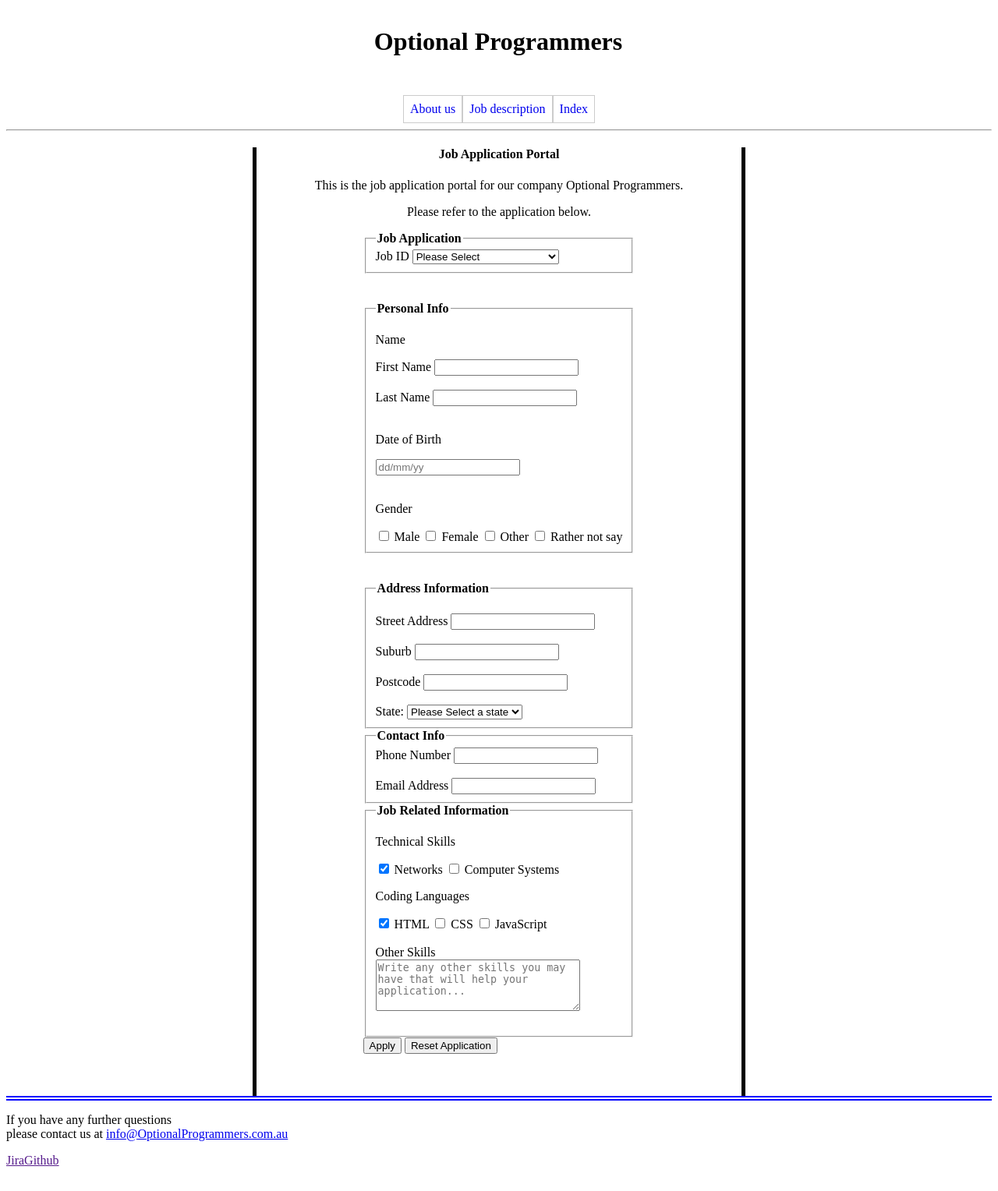
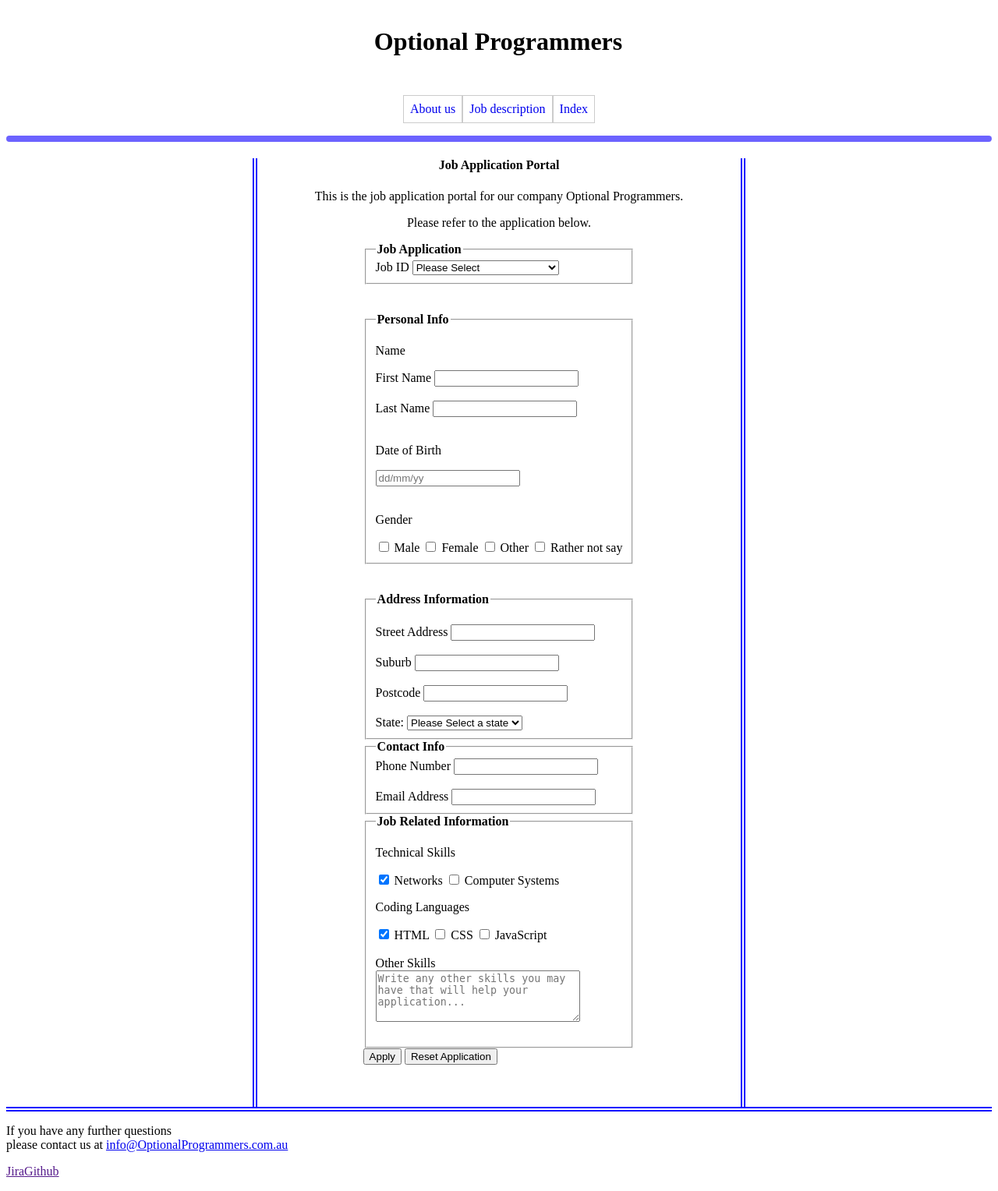
Before and after one commit to TwentyTwoCharacters/Web-Tech-Project-2, a PHP site: page /apply.html in a window 1280 px wide. Shown: the whole page at 78% size. Before the commit the page ends 1496 px from the top, so only its background shows below. Run offline with PHP 8.4, Linux system fonts and the light colour scheme.

Commit message:
luke - fixing stufff

```diff
--- a/apply.html
+++ b/apply.html
@@ -56,7 +56,7 @@ tested.
                 <a href="jobs.html">Job description</a>
                 <a href="index.html">Index</a>
             </nav>
-            <hr class="indexhr"> <!-- Horizontal line for visual separation -->
+            <hr class="hr"> <!-- Horizontal line for visual separation -->
         </header>
 
         <!-- <img src="" alt="soon to add" title="belhhh"> --> <!-- Placeholder image, not used yet -->
--- a/styles/styles.css
+++ b/styles/styles.css
@@ -59,8 +59,6 @@ description: styling html webpage
 */
 
 /* General CSS code */
-
-header{position: sticky;}
 
 .textcenter {
     text-align: center;
@@ -194,7 +192,7 @@ nav a:hover {
 .appLegend {font-weight: bold;}
 
 .jobform { height: 100%;
-    margin: 0;
+    margin: auto;
     display: flex;
     justify-content: center;
     align-items: center;}
@@ -202,8 +200,9 @@ nav a:hover {
 .pagetop{text-align: center;}
 
 .entirepage{
-    border-left: solid 5px black;
-    border-right: solid 5px black;
+    text-decoration: black;
+    border-left: double 6px blue;
+    border-right: double 6px blue;
     margin-right: 25%;
     margin-left: 25%;
 }
```
